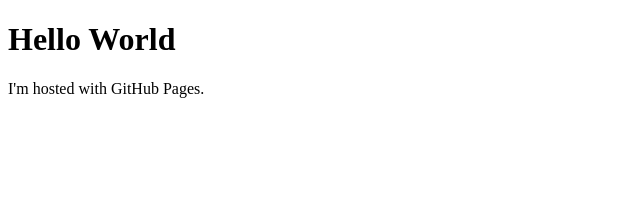
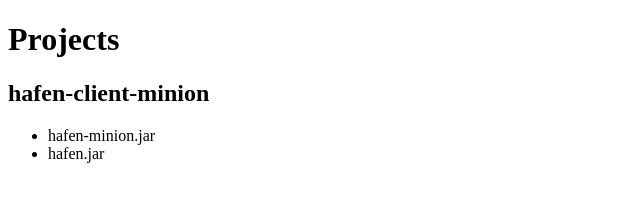
Before and after one commit to TheKrush/TheKrush.github.io, a plain HTML site: page index.html in a window 1280 px wide. Shown: the whole page, without its empty margins (0-640 px from the left). Drawn offline with Linux system fonts and the light colour scheme.

Commit message:
adding hafen-client-minion project

```diff
--- a/index.html
+++ b/index.html
@@ -1,7 +1,10 @@
 <!DOCTYPE html>
 <html>
 <body>
-<h1>Hello World</h1>
-<p>I'm hosted with GitHub Pages.</p>
+<h1>Projects</h1>
+<h2>hafen-client-minion</h2>
+<ul>
+	<li><a href"./hafen-client-minion/hafen-minion.jar">hafen-minion.jar</a></li>
+	<li><a href"./hafen-client-minion/hafen.jar">hafen.jar</a></li>
 </body>
 </html>
```
